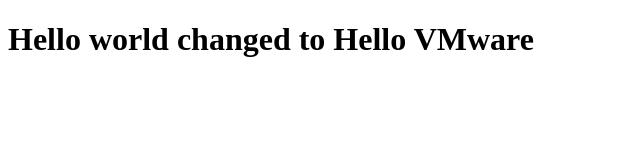
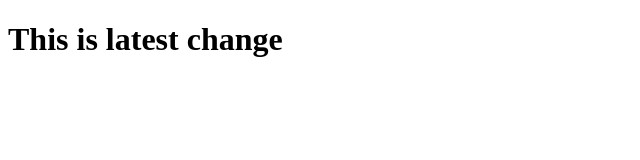
Before and after one commit to pr149617/helloworld, a plain HTML site: page index.html in a window 1280 px wide. Shown: the whole page, without its empty margins (0-640 px from the left). Drawn offline with Linux system fonts and the light colour scheme.

Commit message:
Update index.html

```diff
--- a/index.html
+++ b/index.html
@@ -6,6 +6,6 @@
     <title>This is latest change</title>
 </head>
 <body>
-    <h1>Hello world changed to Hello VMware</h1>
+    <h1>This is latest change</h1>
 </body>
 </html>
```
